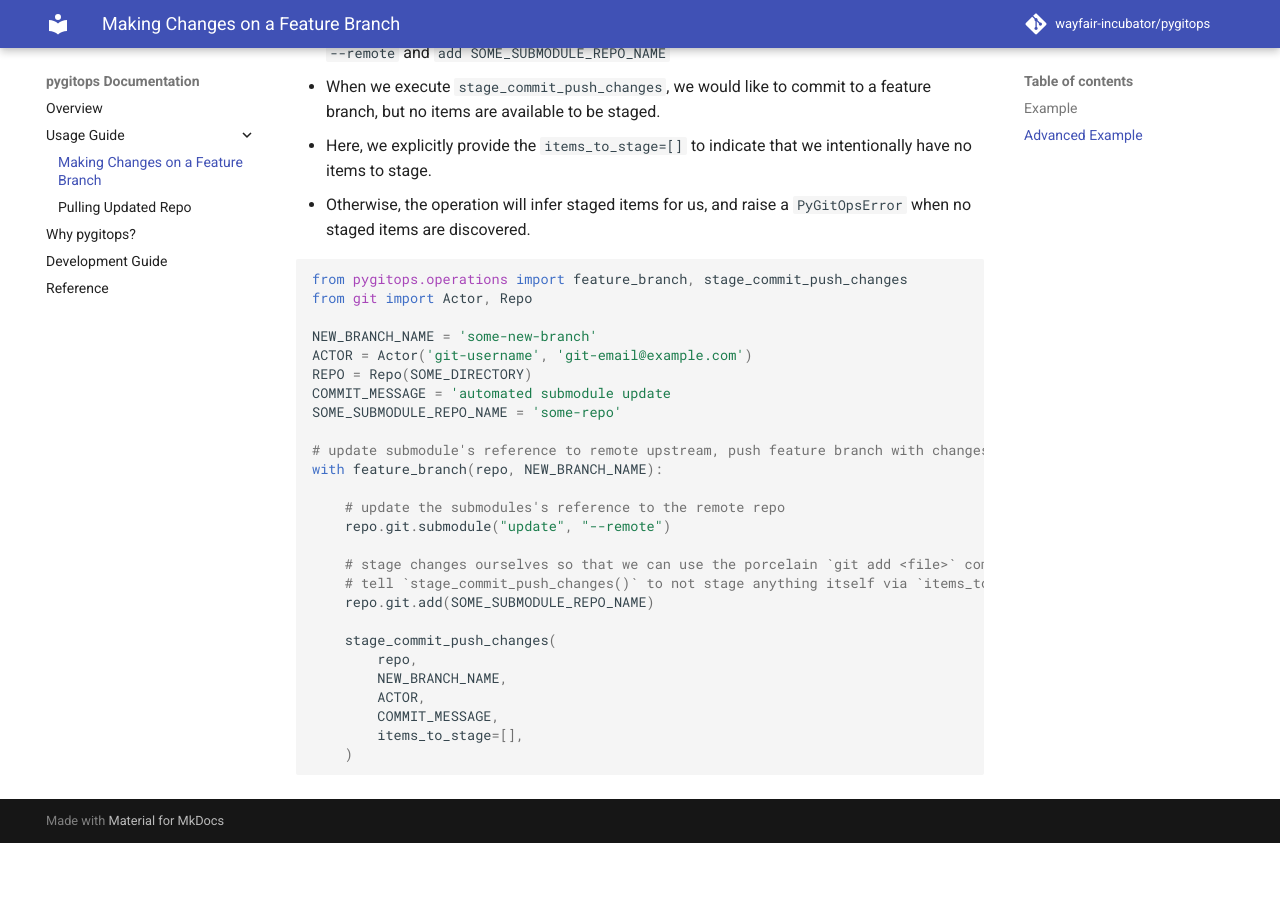
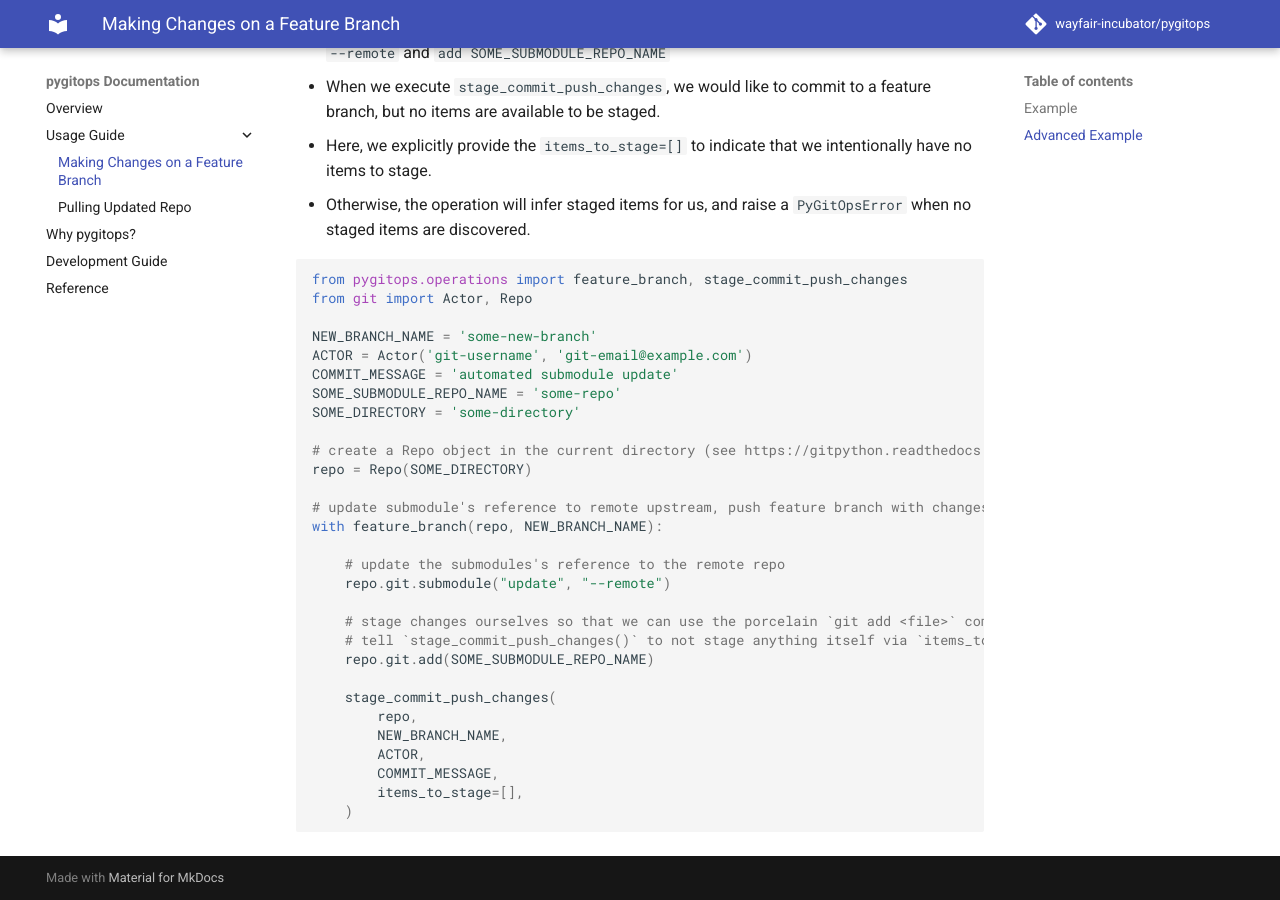
Before and after one commit to wayfair-incubator/pygitops, an MkDocs documentation site: the page built from docs/making-changes-on-feature-branch.md, in a window 1280 px wide and 900 px high, scrolled down 1336 px. Built offline with MkDocs 1.6.1 and Material for MkDocs 9.7.7, drawn with Linux system fonts in a browser that asks for light colours; comment, search, counter and statistics services are not loaded; the version menu is left out; before the commit the page ends 2179 px from its top, so only the background shows below that.

```diff
--- a/docs/making-changes-on-feature-branch.md
+++ b/docs/making-changes-on-feature-branch.md
@@ -22,7 +22,7 @@ SOME_DIRECTORY = 'some-directory'
 # create a Repo object in the current directory (see https://gitpython.readthedocs.io/en/stable/tutorial.html#meet-the-repo-type)
 repo = Repo(SOME_DIRECTORY)
 
-with feature_branch(REPO, NEW_BRANCH_NAME):
+with feature_branch(repo, NEW_BRANCH_NAME):
     # create a new file with a list of chores
     (Path(SOME_DIRECTORY) / NEW_FILE_NAME).write_text('- [ ] haircut\n- [ ] groceries\n- [ ] dishes')
 
@@ -61,9 +61,12 @@ from git import Actor, Repo
 
 NEW_BRANCH_NAME = 'some-new-branch'
 ACTOR = Actor('git-username', 'git-email@example.com')
-REPO = Repo(SOME_DIRECTORY)
-COMMIT_MESSAGE = 'automated submodule update
+COMMIT_MESSAGE = 'automated submodule update'
 SOME_SUBMODULE_REPO_NAME = 'some-repo'
+SOME_DIRECTORY = 'some-directory'
+
+# create a Repo object in the current directory (see https://gitpython.readthedocs.io/en/stable/tutorial.html#meet-the-repo-type)
+repo = Repo(SOME_DIRECTORY)
 
 # update submodule's reference to remote upstream, push feature branch with changes
 with feature_branch(repo, NEW_BRANCH_NAME):
--- a/requirements-test.txt
+++ b/requirements-test.txt
@@ -1,11 +1,11 @@
 bandit==1.7.1
-black==22.1.0
+black==22.3.0
 bump2version==1.0.1
 flake8==4.0.1
 isort==5.10.1
 mypy==0.931
 mkdocs-material==8.2.1
-mkdocstrings==0.17.0
+mkdocstrings==0.18.1
 pytest==7.0.1
 pytest-cov==3.0.0
 pytest-mock==3.6.1
--- a/setup.cfg
+++ b/setup.cfg
@@ -11,7 +11,6 @@ classifiers =
     Development Status :: 4 - Beta
     Programming Language :: Python
     Programming Language :: Python :: 3
-    Programming Language :: Python :: 3.6
     Programming Language :: Python :: 3.7
     Programming Language :: Python :: 3.8
     Programming Language :: Python :: 3.9
@@ -21,7 +20,7 @@ classifiers =
 
 [options]
 
-python_requires = >=3.6
+python_requires = >=3.7
 install_requires =
     dataclasses~=0.8; python_version < '3.7'
     filelock~=3.3
```
Also changed, not shown: CHANGELOG.md (+14 -0 lines), 3 other files.
